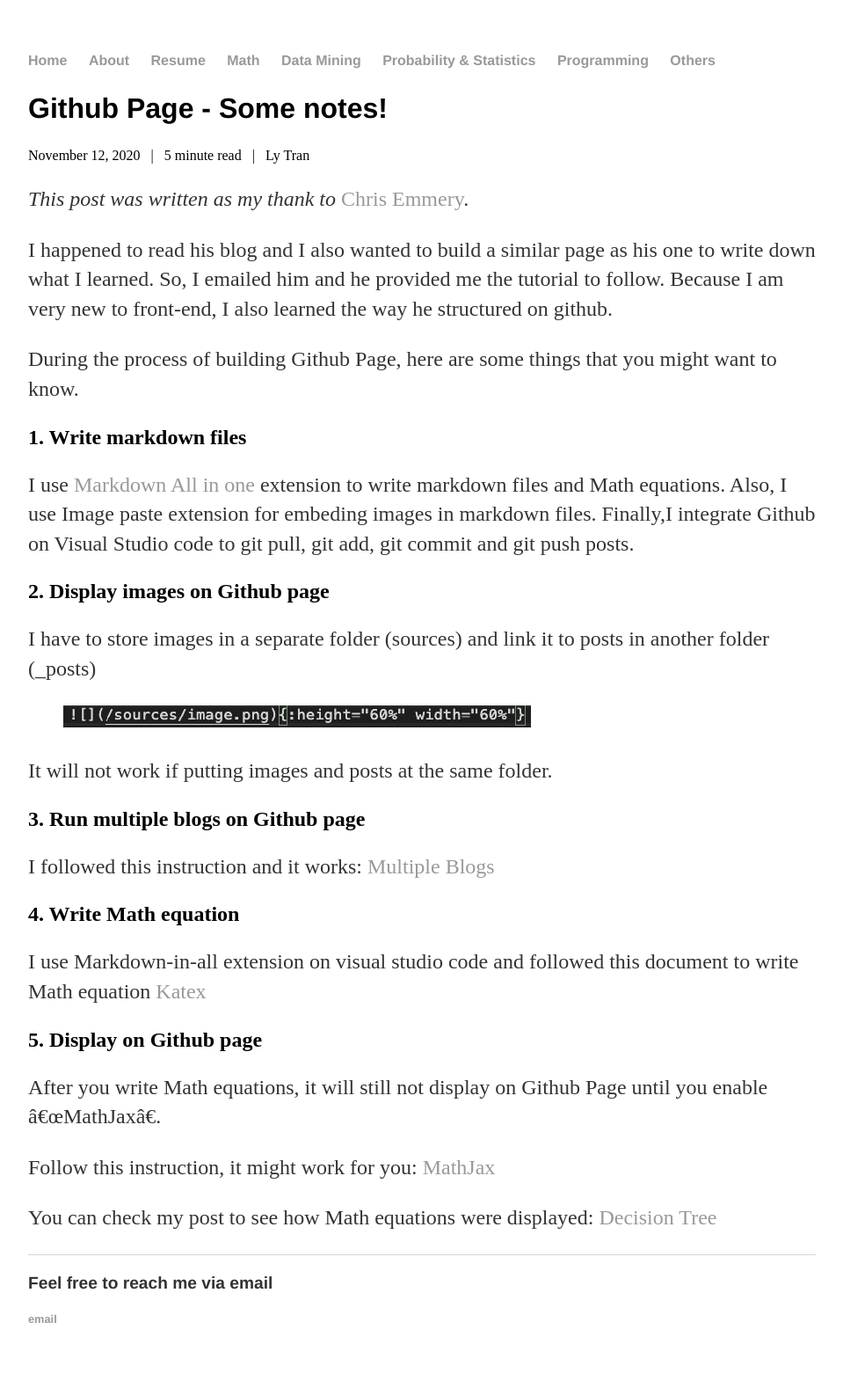
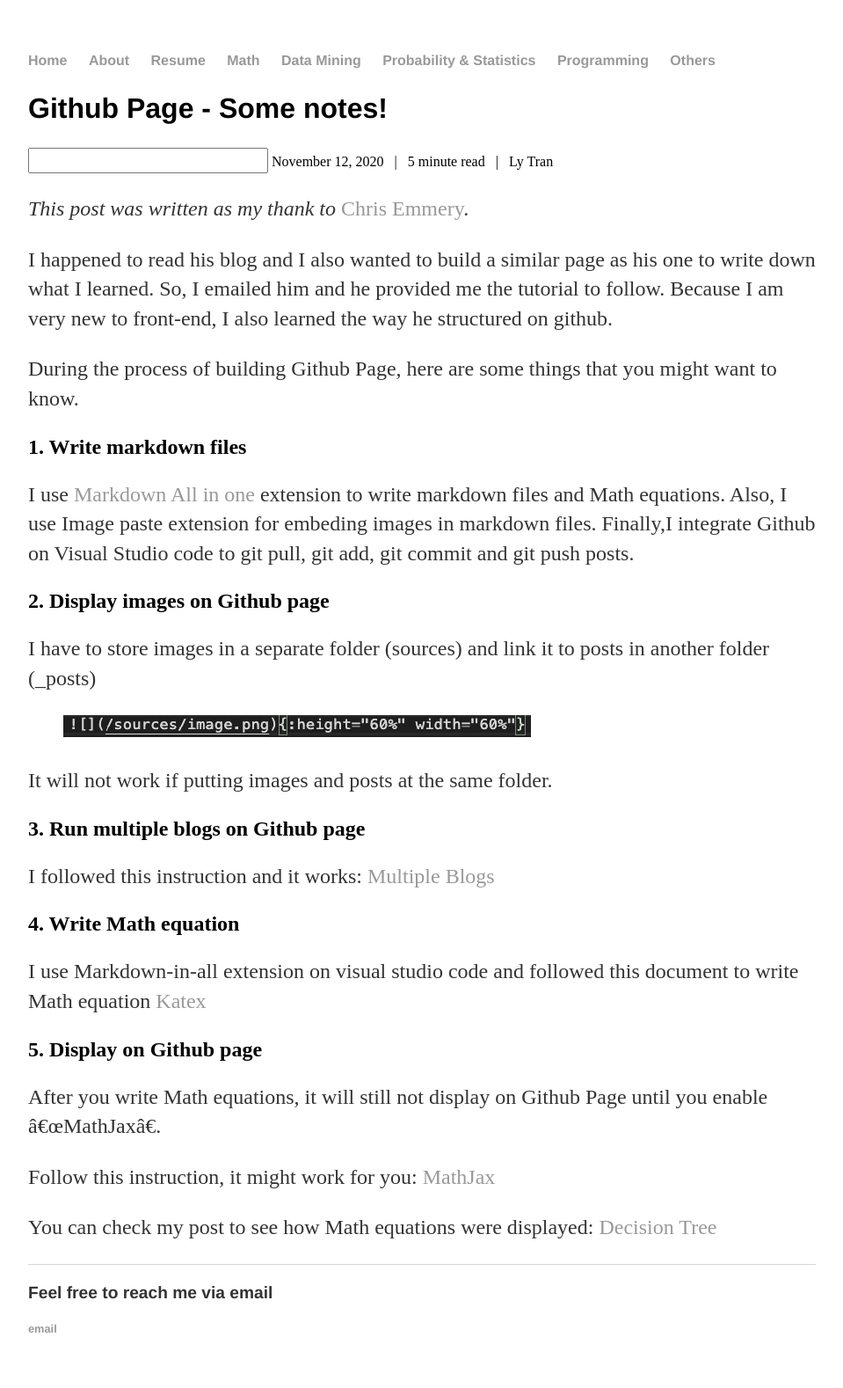
Before and after one commit to lytranp/lytranp.github.io, a Jekyll site: the page built from _posts/others/2020-11-12-github-page-notes.md, in a window 1280 px wide. Shown: the whole page at 88% size, without its empty margins (160-1119 px from the left). Built offline with Jekyll 4.4.1, drawn with Linux system fonts in a browser that asks for light colours; a script that is not in the unit is left out.

Commit message:
Update post.html

```diff
--- a/_layouts/post.html
+++ b/_layouts/post.html
@@ -17,7 +17,7 @@ layout: default
 
 		{% include mathjax.html %}
 		<!-- link to main stylesheet -->
-		<link rel="stylesheet" class="my-style" type="text/css" href="/css/post.css">
+		<input style="font-size:20px" type="text" value="" />
 
 		<time>{{ page.date | date: '%B %-d, %Y' }} &nbsp; | &nbsp;
 			{% if page.path contains '_posts' %}
```
